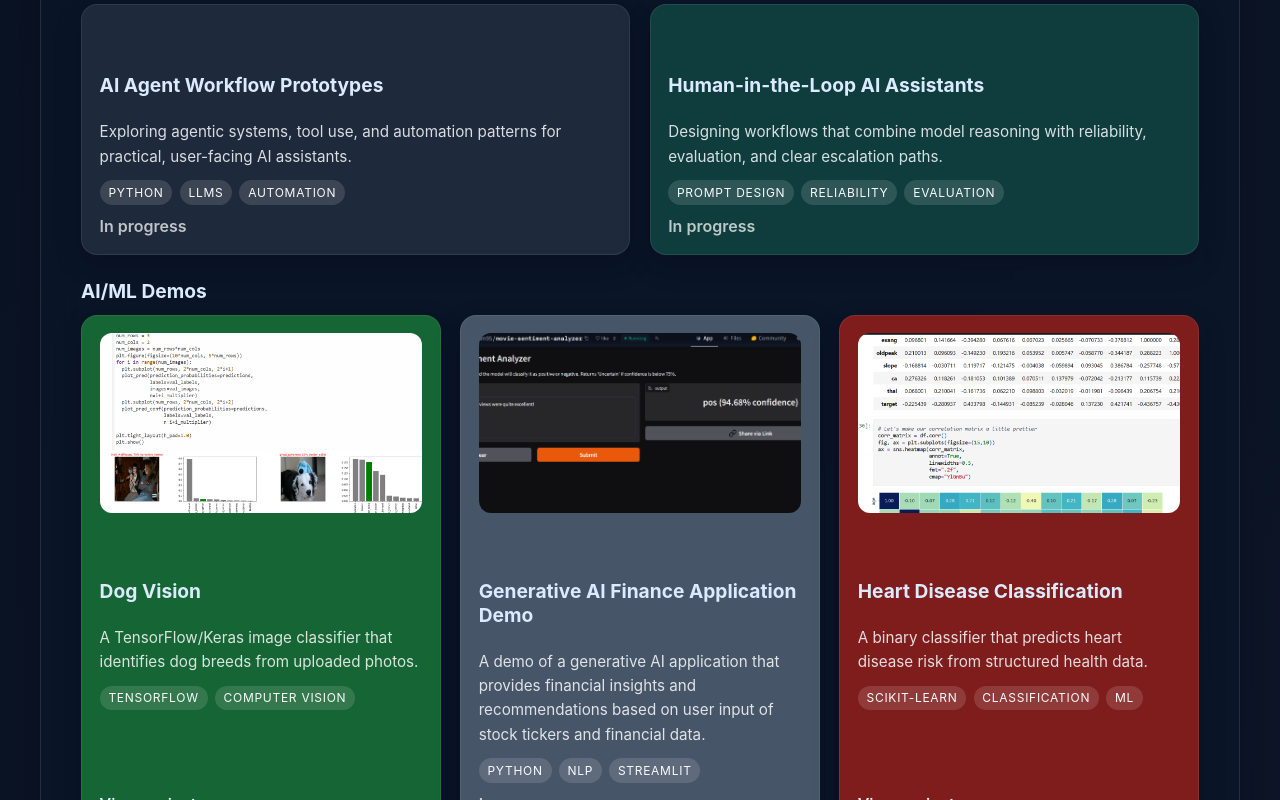
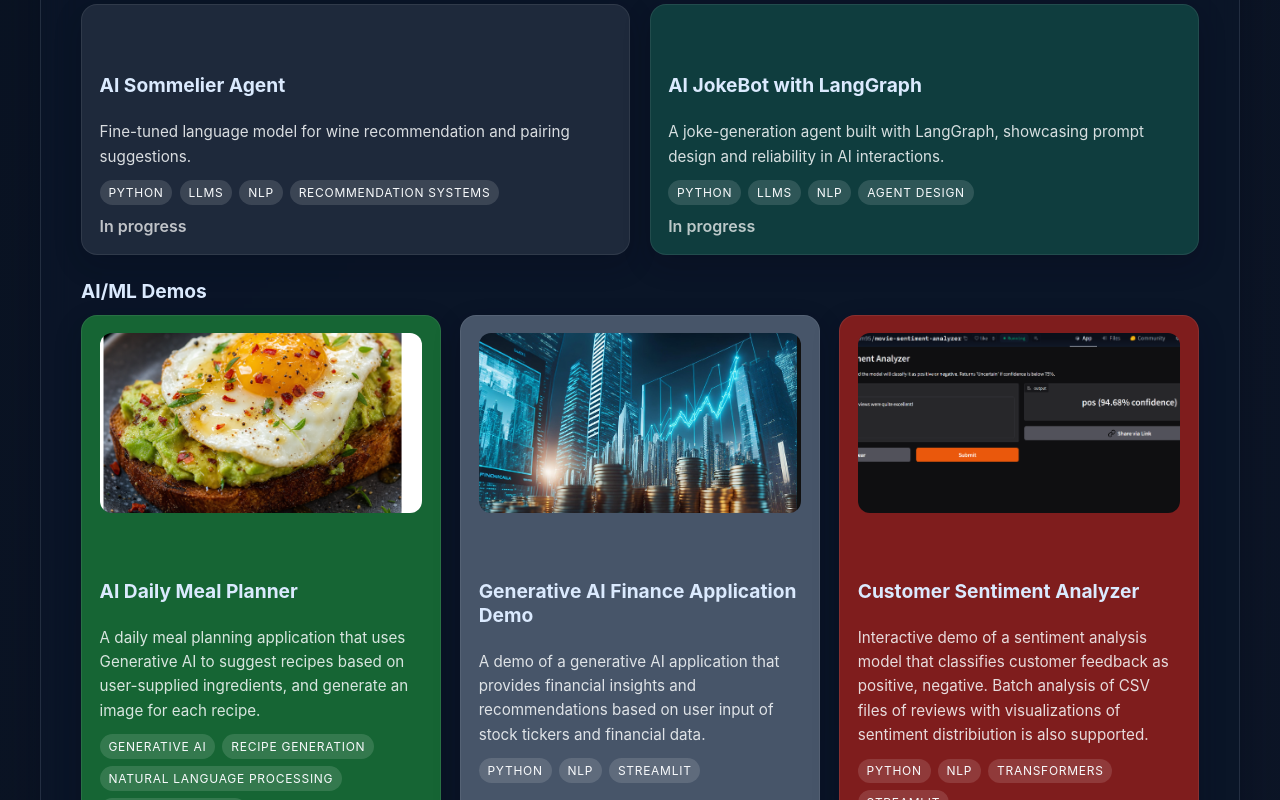
Before and after one commit to navesm/portfolio-pro, a React (Create React App) app: page / in a window 1280 px wide. Shown: the part 2340-3140 px from the top of the page. Built offline with nearby package versions, Linux system fonts and the light colour scheme; a web font is replaced by a local one.

Commit message:
Updated projects sections and links

```diff
--- a/package.json
+++ b/package.json
@@ -7,6 +7,7 @@
     "@testing-library/react": "^13.4.0",
     "@testing-library/user-event": "^13.5.0",
     "aos": "^2.3.4",
+    "@babel/plugin-proposal-private-property-in-object": "^7.21.11",
     "react": "^18.3.1",
     "react-dom": "^18.3.1",
     "react-icons": "^5.3.0",
--- a/src/components/projects/Projects.jsx
+++ b/src/components/projects/Projects.jsx
@@ -9,6 +9,8 @@ import pongImage from '../../pong-shot.png';
 import dogVisionImage from '../../dog-vision.png';
 import heartDiseaseImage from '../../heart-disease.png';
 import sentimentImage from '../../sentiment-image.png';
+import mealPlannerImage from '../../meal-planner.png';
+import aiFinanceImage from '../../ai-finance-shot.png';
 
 const Projects = () => {
   const fullStackProjects = [
@@ -62,42 +64,62 @@ const Projects = () => {
 
   const aiAgentProjects = [
     {
-      title: 'AI Agent Workflow Prototypes',
-      description: 'Exploring agentic systems, tool use, and automation patterns for practical, user-facing AI assistants.',
+      title: 'AI Sommelier Agent',
+      description: 'Fine-tuned language model for wine recommendation and pairing suggestions.',
       bgColor: '#1e293b',
-      tags: ['Python', 'LLMs', 'Automation']
+      tags: ['Python', 'LLMs', 'NLP', 'Recommendation Systems']
     },
     {
-      title: 'Human-in-the-Loop AI Assistants',
-      description: 'Designing workflows that combine model reasoning with reliability, evaluation, and clear escalation paths.',
+      title: 'AI JokeBot with LangGraph',
+      description: 'A joke-generation agent built with LangGraph, showcasing prompt design and reliability in AI interactions.',
       bgColor: '#0f3d3e',
-      tags: ['Prompt Design', 'Reliability', 'Evaluation']
+      tags: ['Python', 'LLMs', 'NLP', 'Agent Design']
     }
   ];
 
   const mlDemos = [
     {
+      title: 'AI Daily Meal Planner',
+      description: 'A daily meal planning application that uses Generative AI to suggest recipes based on user-supplied ingredients, and generate an image for each recipe.',
+      bgColor: '#166534',
+      link: 'https://huggingface.co/spaces/navesm95/meal-planner',
+      imageUrl: mealPlannerImage,
+      tags: ['Generative AI', 'Recipe Generation', 'Natural Language Processing', 'Image Generation']
+    },
+    {
+      title: 'Generative AI Finance Application Demo',
+      description: 'A demo of a generative AI application that provides financial insights and recommendations based on user input of stock tickers and financial data.',
+      bgColor: '#475569',
+      link: '',
+      imageUrl: aiFinanceImage,
+      tags: ['Python', 'NLP', 'Streamlit']
+    },
+    {
+      title: 'Customer Sentiment Analyzer',
+      description: 'Interactive demo of a sentiment analysis model that classifies customer feedback as positive, negative. Batch analysis of CSV files of reviews with visualizations of sentiment distribiution is also supported.',
+      bgColor: '#7f1d1d',
+      link: 'https://huggingface.co/spaces/navesm95/sentiment-analyzer',
+      imageUrl: sentimentImage,
+      tags: ['Python', 'NLP', 'Transformers', 'Streamlit']
+    }
+  ];
+
+  const dataScienceProjects = [
+    {
       title: 'Dog Vision',
       description: 'A TensorFlow/Keras image classifier that identifies dog breeds from uploaded photos.',
-      bgColor: '#166534',
+      bgColor: '#0f3e23',
       link: 'https://github.com/navesm/dog-vision/blob/main/dog_vision.ipynb',
       imageUrl: dogVisionImage,
       tags: ['TensorFlow', 'Computer Vision']
     },
     {
-      title: 'Generative AI Finance Application Demo',
-      description: 'A demo of a generative AI application that provides financial insights and recommendations based on user input of stock tickers and financial data.',
-      bgColor: '#475569',
-      imageUrl: sentimentImage,
-      tags: ['Python', 'NLP', 'Streamlit']
-    },
-    {
       title: 'Heart Disease Classification',
-      description: 'A binary classifier that predicts heart disease risk from structured health data.',
-      bgColor: '#7f1d1d',
-      link: 'https://github.com/navesm/heart-disease-classification/blob/master/end-to-end-heart-disease-classification.ipynb',
+      description: 'A machine learning model that predicts the likelihood of heart disease based on patient data.',
+      bgColor: '#a31306',
+      link: 'https://github.com/navesm/heart-disease-classification/blob/main/heart_disease_classification.ipynb',
       imageUrl: heartDiseaseImage,
-      tags: ['Scikit-learn', 'Classification', 'ML']
+      tags: ['Python', 'Scikit-learn', 'Data Analysis']
     }
   ];
 
@@ -163,6 +185,25 @@ const Projects = () => {
           ))}
         </div>
       </div>
+
+      <div className="project-section">
+        <h3>Data Science</h3>
+        <div className="projects-grid">
+          {dataScienceProjects.map((project, index) => (
+            <Card
+              className="project-card"
+              key={`${project.title}-${index}`}
+              title={project.title}
+              description={project.description}
+              link={project.link}
+              bgColor={project.bgColor}
+              textColor={project.textColor}
+              image={project.imageUrl}
+              tags={project.tags}
+            />
+          ))}
+        </div>
+      </div>
     </section>
   );
 };
```
Also changed, not shown: src/ai-finance-shot.png (added), src/meal-planner.png (added).
